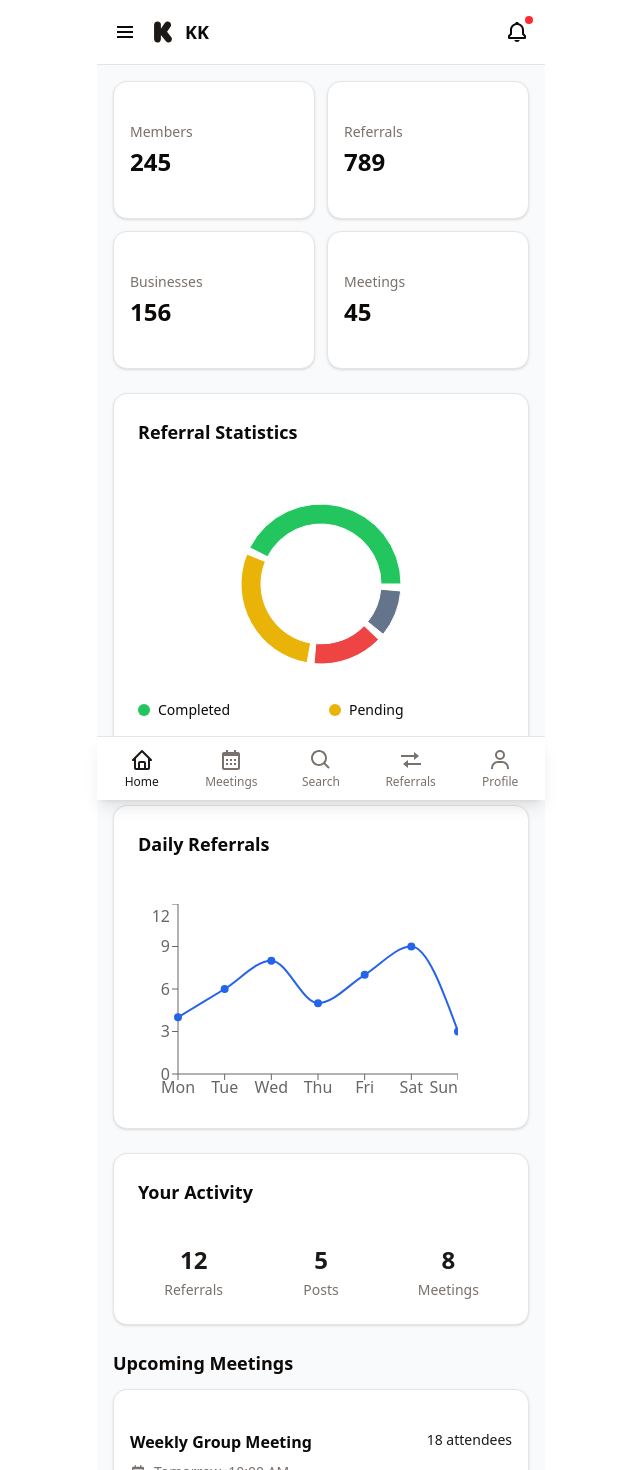
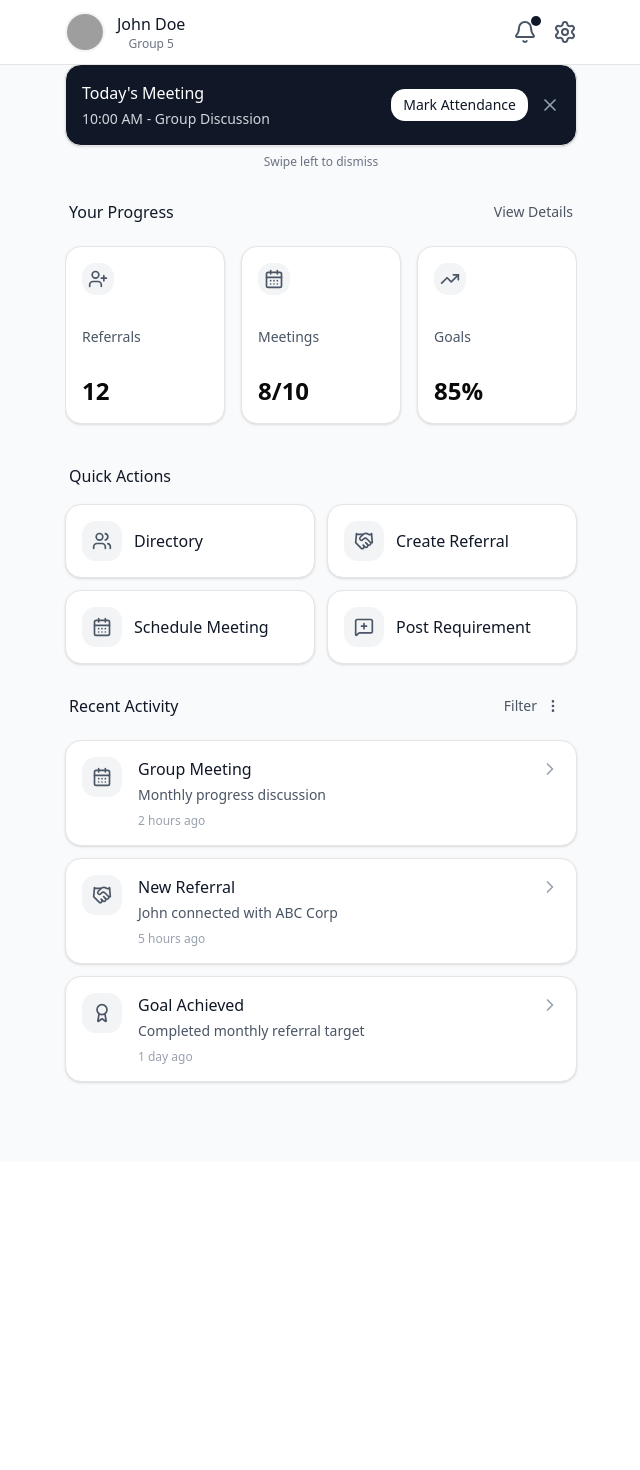
Before and after one commit to Developersbbs/kattunar-kuzhu-prototype, a Next.js app: page /dashboard in a window 1280 px wide. Shown: the top 1470 px of the page, without its empty margins (319-959 px from the left). After the commit the page ends 1162 px from the top, so only its background shows below. Built offline with nearby package versions, Linux system fonts and the light colour scheme; grey boxes are pictures that could not be loaded.

Commit message:
feat: redesign dashboard with new layout and enhanced user interactions

```diff
--- a/app/dashboard/page.js
+++ b/app/dashboard/page.js
@@ -1,281 +1,300 @@
 "use client";
-import { BiMenu, BiBell, BiHome, BiCalendar, BiSearch, BiTransfer, BiUser, BiLogoKickstarter } from "react-icons/bi";
-import { Card, CardContent, CardHeader, CardTitle } from "@/components/ui/card";
-import { Sheet, SheetContent, SheetTrigger } from "@/components/ui/sheet";
-import { Separator } from "@/components/ui/separator";
-import { ScrollArea } from "@/components/ui/scroll-area";
-import { PieChart, Pie, LineChart, Line, XAxis, YAxis, Tooltip, Cell } from 'recharts';
-import Link from "next/link";
 
-// Mock data - replace with real data
-const overallStats = {
-  members: 245,
-  referrals: 789,
-  businesses: 156,
-  meetings: 45
-};
+import { useState } from "react";
+import { Card } from "@/components/ui/card";
+import { Button } from "@/components/ui/button";
+import { ScrollArea, ScrollBar } from "@/components/ui/scroll-area";
+import {
+  Bell,
+  Settings,
+  Users,
+  Handshake,
+  CalendarDays,
+  MessageSquarePlus,
+  X,
+  ChevronRight,
+  Award,
+  UserPlus,
+  TrendingUp,
+  MoreVertical,
+} from "lucide-react";
+import { Sheet, SheetContent, SheetHeader, SheetTitle } from "@/components/ui/sheet";
+import Image from "next/image";
+import { cn } from "@/lib/utils";
 
-const referralStats = [
-  { name: "Completed", value: 45, color: "#22c55e" },
-  { name: "Pending", value: 30, color: "#eab308" },
-  { name: "Dropped", value: 15, color: "#ef4444" },
-  { name: "Failed", value: 10, color: "#64748b" }
-];
+export default function Dashboard() {
+  const [showMeetingAlert, setShowMeetingAlert] = useState(true);
+  const [profileOpen, setProfileOpen] = useState(false);
+  const [expandedCard, setExpandedCard] = useState(null);
 
-const dailyReferrals = [
-  { date: "Mon", count: 4 },
-  { date: "Tue", count: 6 },
-  { date: "Wed", count: 8 },
-  { date: "Thu", count: 5 },
-  { date: "Fri", count: 7 },
-  { date: "Sat", count: 9 },
-  { date: "Sun", count: 3 }
-];
-
-const meetings = [
+  const achievements = [
     {
       id: 1,
-    title: "Weekly Group Meeting",
-    date: "Tomorrow, 10:00 AM",
-    location: "Virtual Meet",
-    attendees: 18
+      title: "Referrals",
+      value: "12",
+      icon: UserPlus,
+      details: "8 Successful • 4 Pending",
+      trend: "+3 this month"
     },
     {
       id: 2,
-    title: "Business Networking",
-    date: "Friday, 2:00 PM",
-    location: "Hotel Taj",
-    attendees: 45
-  }
+      title: "Meetings",
+      value: "8/10",
+      icon: CalendarDays,
+      details: "80% Attendance",
+      trend: "Next: Tomorrow"
+    },
+    {
+      id: 3,
+      title: "Goals",
+      value: "85%",
+      icon: TrendingUp,
+      details: "Monthly Target",
+      trend: "5% to reach target"
+    },
   ];
 
-export default function Dashboard() {
+  const quickActions = [
+    { title: "Directory", icon: Users, href: "/directory" },
+    { title: "Create Referral", icon: Handshake, href: "/referral/new" },
+    { title: "Schedule Meeting", icon: CalendarDays, href: "/meetings/schedule" },
+    { title: "Post Requirement", icon: MessageSquarePlus, href: "/requirements/new" },
+  ];
+
+  const activityFeed = [
+    {
+      type: "meeting",
+      title: "Group Meeting",
+      description: "Monthly progress discussion",
+      time: "2 hours ago",
+      icon: CalendarDays,
+    },
+    {
+      type: "referral",
+      title: "New Referral",
+      description: "John connected with ABC Corp",
+      time: "5 hours ago",
+      icon: Handshake,
+    },
+    {
+      type: "achievement",
+      title: "Goal Achieved",
+      description: "Completed monthly referral target",
+      time: "1 day ago",
+      icon: Award,
+    },
+  ];
+
   return (
-    <main className="min-h-screen bg-gray-50 flex flex-col max-w-md mx-auto relative">
+    <main className="min-h-screen bg-gray-50">
       {/* Header */}
-      <header className="sticky top-0 z-50 w-full border-b bg-white">
-        <div className="flex h-16 items-center px-4">
-          <Sheet>
-            <SheetTrigger asChild>
-              <button className="mr-3">
-                <BiMenu className="h-6 w-6" />
+      <div className="fixed top-0 left-0 right-0 bg-white border-b z-40 px-4 py-3">
+        <div className="flex items-center justify-between max-w-lg mx-auto">
+          <button
+            onClick={() => setProfileOpen(true)}
+            className="flex items-center gap-3 active:opacity-70"
+          >
+            <div className="relative w-10 h-10">
+              <Image
+                src="/placeholder-avatar.jpg"
+                alt="Profile"
+                fill
+                className="rounded-full object-cover border-2 border-gray-100"
+              />
+            </div>
+            <div>
+              <h2 className="font-medium text-gray-900">John Doe</h2>
+              <p className="text-xs text-gray-500">Group 5</p>
+            </div>
           </button>
-            </SheetTrigger>
-            <SheetContent side="left" className="w-[80%]">
-              <div className="py-6">
-                <div className="flex items-center gap-3 mb-6">
-                  <BiLogoKickstarter className="h-8 w-8 text-primary" />
-                  <h2 className="text-xl font-semibold">Kattunar Kuzhu</h2>
+          <div className="flex items-center gap-4">
+            <button className="relative active:opacity-70">
+              <Bell className="w-6 h-6 text-gray-600" />
+              <span className="absolute -top-1 -right-1 w-2.5 h-2.5 bg-gray-900 rounded-full" />
+            </button>
+            <button className="active:opacity-70">
+              <Settings className="w-6 h-6 text-gray-600" />
+            </button>
           </div>
-                <Separator className="mb-6" />
-                <nav className="space-y-4">
-                  <Link href="/dashboard" className="flex items-center gap-3 text-primary">
-                    <BiHome className="h-5 w-5" />
-                    <span>Home</span>
-                  </Link>
-                  <Link href="/meetings" className="flex items-center gap-3">
-                    <BiCalendar className="h-5 w-5" />
-                    <span>Meetings</span>
-                  </Link>
-                  <Link href="/search" className="flex items-center gap-3">
-                    <BiSearch className="h-5 w-5" />
-                    <span>Search Businesses</span>
-                  </Link>
-                  <Link href="/referrals" className="flex items-center gap-3">
-                    <BiTransfer className="h-5 w-5" />
-                    <span>Referrals</span>
-                  </Link>
-                  <Link href="/profile" className="flex items-center gap-3">
-                    <BiUser className="h-5 w-5" />
-                    <span>Profile</span>
-                  </Link>
-                </nav>
         </div>
-            </SheetContent>
-          </Sheet>
-
-          <div className="flex items-center gap-2">
-            <BiLogoKickstarter className="h-7 w-7 text-primary" />
-            <span className="font-semibold text-lg">KK</span>
       </div>
 
-          <div className="flex-1"></div>
-
-          <button className="relative">
-            <BiBell className="h-6 w-6" />
-            <span className="absolute -top-1 -right-1 w-2 h-2 bg-red-500 rounded-full"></span>
+      <div className="pt-16 pb-20 px-4">
+        <div className="max-w-lg mx-auto space-y-6">
+          {/* Meeting Alert */}
+          {showMeetingAlert && (
+            <div
+              className="relative touch-pan-x"
+              onTouchMove={(e) => {
+                if (e.touches[0].clientX < 50) {
+                  setShowMeetingAlert(false);
+                }
+              }}
+            >
+              <Card className="bg-gray-900 text-white p-4 rounded-2xl">
+                <div className="flex items-center justify-between">
+                  <div>
+                    <h3 className="font-medium">Today&apos;s Meeting</h3>
+                    <p className="text-sm text-gray-300 mt-1">
+                      10:00 AM - Group Discussion
+                    </p>
+                  </div>
+                  <div className="flex items-center gap-3">
+                    <Button
+                      size="sm"
+                      className="rounded-xl bg-white text-gray-900 hover:bg-gray-100"
+                    >
+                      Mark Attendance
+                    </Button>
+                    <button
+                      onClick={() => setShowMeetingAlert(false)}
+                      className="text-gray-400 hover:text-white transition-colors"
+                    >
+                      <X className="w-5 h-5" />
                     </button>
                   </div>
-      </header>
+                </div>
+              </Card>
+              <p className="text-xs text-gray-500 mt-2 text-center">
+                Swipe left to dismiss
+              </p>
+            </div>
+          )}
 
-      {/* Main Content */}
-      <ScrollArea className="flex-1">
-        <div className="px-4 pb-20">
-          {/* Overall Statistics */}
-          <section className="grid grid-cols-2 gap-3 mt-4">
-            <Card className="bg-white shadow-sm">
-              <CardContent className="p-4">
-                <div className="text-sm text-muted-foreground font-medium">Members</div>
-                <div className="text-2xl font-bold mt-1">{overallStats.members}</div>
-              </CardContent>
+          {/* Achievement Cards */}
+          <section className="space-y-4">
+            <div className="flex items-center justify-between px-1">
+              <h3 className="font-medium text-gray-900">Your Progress</h3>
+              <Button variant="ghost" className="text-sm text-gray-600 p-0">
+                View Details
+              </Button>
+            </div>
+            <ScrollArea>
+              <div className="flex gap-4 pb-4">
+                {achievements.map((achievement) => {
+                  const Icon = achievement.icon;
+                  return (
+                    <Card
+                      key={achievement.id}
+                      className={cn(
+                        "flex-shrink-0 w-40 p-4 rounded-2xl transition-all duration-200",
+                        expandedCard === achievement.id
+                          ? "bg-gray-900 text-white"
+                          : "bg-white hover:bg-gray-50"
+                      )}
+                      onClick={() => setExpandedCard(
+                        expandedCard === achievement.id ? null : achievement.id
+                      )}
+                    >
+                      <div className={cn(
+                        "w-8 h-8 rounded-xl flex items-center justify-center mb-2",
+                        expandedCard === achievement.id
+                          ? "bg-white text-gray-900"
+                          : "bg-gray-100 text-gray-600"
+                      )}>
+                        <Icon className="w-5 h-5" />
+                      </div>
+                      <p className={cn(
+                        "text-sm",
+                        expandedCard === achievement.id
+                          ? "text-gray-300"
+                          : "text-gray-600"
+                      )}>
+                        {achievement.title}
+                      </p>
+                      <p className="text-2xl font-semibold mt-1">
+                        {achievement.value}
+                      </p>
+                      {expandedCard === achievement.id && (
+                        <div className="mt-3 space-y-2 animate-in fade-in slide-in-from-bottom-2">
+                          <p className="text-sm text-gray-300">{achievement.details}</p>
+                          <p className="text-xs text-gray-400">{achievement.trend}</p>
+                        </div>
+                      )}
                     </Card>
-            <Card className="bg-white shadow-sm">
-              <CardContent className="p-4">
-                <div className="text-sm text-muted-foreground font-medium">Referrals</div>
-                <div className="text-2xl font-bold mt-1">{overallStats.referrals}</div>
-              </CardContent>
-            </Card>
-            <Card className="bg-white shadow-sm">
-              <CardContent className="p-4">
-                <div className="text-sm text-muted-foreground font-medium">Businesses</div>
-                <div className="text-2xl font-bold mt-1">{overallStats.businesses}</div>
-              </CardContent>
-            </Card>
-            <Card className="bg-white shadow-sm">
-              <CardContent className="p-4">
-                <div className="text-sm text-muted-foreground font-medium">Meetings</div>
-                <div className="text-2xl font-bold mt-1">{overallStats.meetings}</div>
-              </CardContent>
-            </Card>
+                  );
+                })}
+              </div>
+              <ScrollBar orientation="horizontal" />
+            </ScrollArea>
           </section>
 
-          {/* Referral Statistics */}
-          <Card className="mt-6 bg-white shadow-sm">
-            <CardHeader className="pb-2">
-              <CardTitle className="text-lg font-semibold">Referral Statistics</CardTitle>
-            </CardHeader>
-            <CardContent>
-              <div className="flex justify-center">
-                <PieChart width={200} height={200}>
-                  <Pie
-                    data={referralStats}
-                    cx="50%"
-                    cy="50%"
-                    innerRadius={60}
-                    outerRadius={80}
-                    paddingAngle={5}
-                    dataKey="value"
+          {/* Quick Actions */}
+          <section className="space-y-4">
+            <h3 className="font-medium text-gray-900 px-1">Quick Actions</h3>
+            <div className="grid grid-cols-2 gap-3">
+              {quickActions.map((action) => {
+                const Icon = action.icon;
+                return (
+                  <Card
+                    key={action.title}
+                    className="p-4 rounded-2xl bg-white hover:bg-gray-50 transition-all active:scale-95"
                   >
-                    {referralStats.map((entry) => (
-                      <Cell key={entry.name} fill={entry.color} />
-                    ))}
-                  </Pie>
-                  <Tooltip />
-                </PieChart>
+                    <div className="flex items-center gap-3">
+                      <div className="w-10 h-10 rounded-xl bg-gray-100 flex items-center justify-center">
+                        <Icon className="w-5 h-5 text-gray-600" />
                       </div>
-              <div className="grid grid-cols-2 gap-4 mt-4">
-                {referralStats.map((stat) => (
-                  <div key={stat.name} className="flex items-center gap-2">
-                    <div className="w-3 h-3 rounded-full" style={{ backgroundColor: stat.color }} />
-                    <span className="text-sm">{stat.name}</span>
+                      <span className="font-medium text-gray-900">{action.title}</span>
                     </div>
-                ))}
+                  </Card>
+                );
+              })}
             </div>
-            </CardContent>
-          </Card>
+          </section>
 
-          {/* Daily Referrals */}
-          <Card className="mt-6 bg-white shadow-sm overflow-hidden">
-            <CardHeader className="pb-2">
-              <CardTitle className="text-lg font-semibold">Daily Referrals</CardTitle>
-            </CardHeader>
-            <CardContent>
-              <div className="mt-2">
-                <LineChart width={320} height={200} data={dailyReferrals} margin={{ left: -20 }}>
-                  <XAxis dataKey="date" />
-                  <YAxis />
-                  <Tooltip />
-                  <Line
-                    type="monotone"
-                    dataKey="count"
-                    stroke="#2563eb"
-                    strokeWidth={2}
-                    dot={{ fill: '#2563eb' }}
-                  />
-                </LineChart>
+          {/* Activity Feed */}
+          <section className="space-y-4">
+            <div className="flex items-center justify-between px-1">
+              <h3 className="font-medium text-gray-900">Recent Activity</h3>
+              <Button variant="ghost" className="text-sm text-gray-600 p-0 gap-2">
+                Filter
+                <MoreVertical className="w-4 h-4" />
+              </Button>
             </div>
-            </CardContent>
-          </Card>
-
-          {/* Own Statistics */}
-          <Card className="mt-6 bg-white shadow-sm">
-            <CardHeader className="pb-2">
-              <CardTitle className="text-lg font-semibold">Your Activity</CardTitle>
-            </CardHeader>
-            <CardContent>
-              <div className="grid grid-cols-3 gap-4">
-                <div className="text-center">
-                  <div className="text-2xl font-bold text-primary">12</div>
-                  <div className="text-sm text-muted-foreground mt-1">Referrals</div>
+            <div className="space-y-3">
+              {activityFeed.map((activity, index) => {
+                const Icon = activity.icon;
+                return (
+                  <Card
+                    key={index}
+                    className="p-4 rounded-2xl bg-white hover:bg-gray-50 transition-all active:scale-98"
+                  >
+                    <div className="flex gap-4">
+                      <div className="w-10 h-10 rounded-xl bg-gray-100 flex-shrink-0 flex items-center justify-center">
+                        <Icon className="w-5 h-5 text-gray-600" />
                       </div>
-                <div className="text-center">
-                  <div className="text-2xl font-bold text-primary">5</div>
-                  <div className="text-sm text-muted-foreground mt-1">Posts</div>
+                      <div className="flex-1">
+                        <div className="flex items-center justify-between">
+                          <h4 className="font-medium text-gray-900">
+                            {activity.title}
+                          </h4>
+                          <ChevronRight className="w-5 h-5 text-gray-400" />
                         </div>
-                <div className="text-center">
-                  <div className="text-2xl font-bold text-primary">8</div>
-                  <div className="text-sm text-muted-foreground mt-1">Meetings</div>
+                        <p className="text-sm text-gray-600 mt-1">
+                          {activity.description}
+                        </p>
+                        <p className="text-xs text-gray-400 mt-2">
+                          {activity.time}
+                        </p>
                       </div>
                     </div>
-            </CardContent>
                   </Card>
-
-          {/* Upcoming Meetings */}
-          <section className="mt-6 mb-4">
-            <h2 className="text-lg font-semibold mb-3">Upcoming Meetings</h2>
-            <div className="space-y-3">
-              {meetings.map((meeting) => (
-                <Card key={meeting.id} className="bg-white shadow-sm">
-                  <CardContent className="p-4">
-                    <div className="flex justify-between items-start">
-                      <div>
-                        <h3 className="font-semibold text-base">{meeting.title}</h3>
-                        <div className="flex items-center gap-2 mt-2">
-                          <BiCalendar className="text-muted-foreground w-4 h-4" />
-                          <p className="text-sm text-muted-foreground">{meeting.date}</p>
-                        </div>
-                        <div className="flex items-center gap-2 mt-1">
-                          <BiHome className="text-muted-foreground w-4 h-4" />
-                          <p className="text-sm text-muted-foreground">{meeting.location}</p>
-                        </div>
-                      </div>
-                      <div className="text-sm text-primary font-medium">
-                        {meeting.attendees} attendees
-                      </div>
-                    </div>
-                  </CardContent>
-                </Card>
-              ))}
+                );
+              })}
             </div>
           </section>
         </div>
-      </ScrollArea>
+      </div>
 
-      {/* Bottom Navigation */}
-      <nav className="fixed bottom-0 left-0 right-0 h-16 border-t bg-white shadow-lg max-w-md mx-auto">
-        <div className="grid h-full grid-cols-5 items-center">
-          <Link href="/dashboard" className="flex flex-col items-center text-primary">
-            <BiHome className="h-6 w-6" />
-            <span className="text-xs mt-0.5">Home</span>
-          </Link>
-          <Link href="/meetings" className="flex flex-col items-center text-muted-foreground">
-            <BiCalendar className="h-6 w-6" />
-            <span className="text-xs mt-0.5">Meetings</span>
-          </Link>
-          <Link href="/search" className="flex flex-col items-center text-muted-foreground">
-            <BiSearch className="h-6 w-6" />
-            <span className="text-xs mt-0.5">Search</span>
-          </Link>
-          <Link href="/referrals" className="flex flex-col items-center text-muted-foreground">
-            <BiTransfer className="h-6 w-6" />
-            <span className="text-xs mt-0.5">Referrals</span>
-          </Link>
-          <Link href="/profile" className="flex flex-col items-center text-muted-foreground">
-            <BiUser className="h-6 w-6" />
-            <span className="text-xs mt-0.5">Profile</span>
-          </Link>
-        </div>
-      </nav>
+      {/* Profile Sheet */}
+      <Sheet open={profileOpen} onOpenChange={setProfileOpen}>
+        <SheetContent side="left" className="w-full sm:max-w-lg">
+          <SheetHeader>
+            <SheetTitle>Profile</SheetTitle>
+          </SheetHeader>
+          {/* Add profile content here */}
+        </SheetContent>
+      </Sheet>
     </main>
   );
 }
```
Lines whose indentation alone changed are shown as unchanged.
